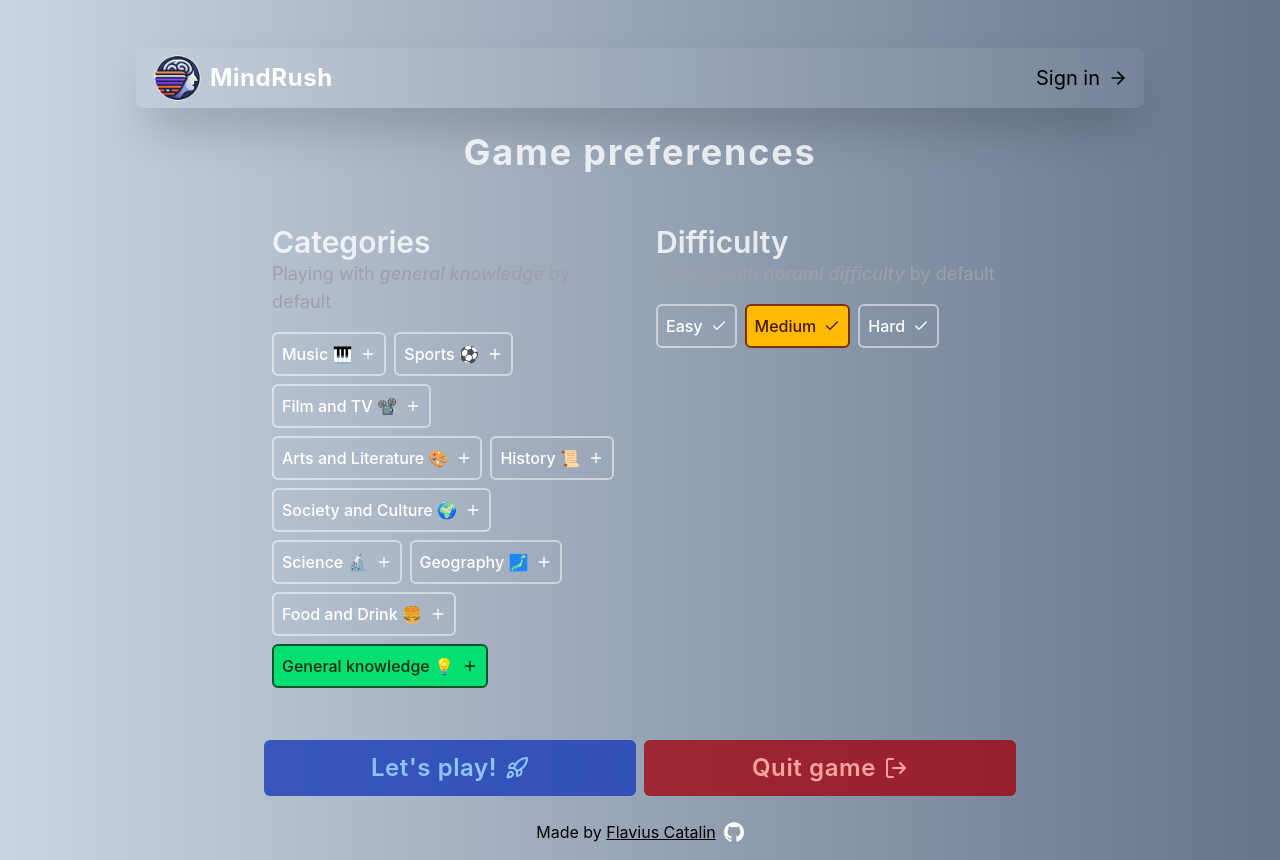
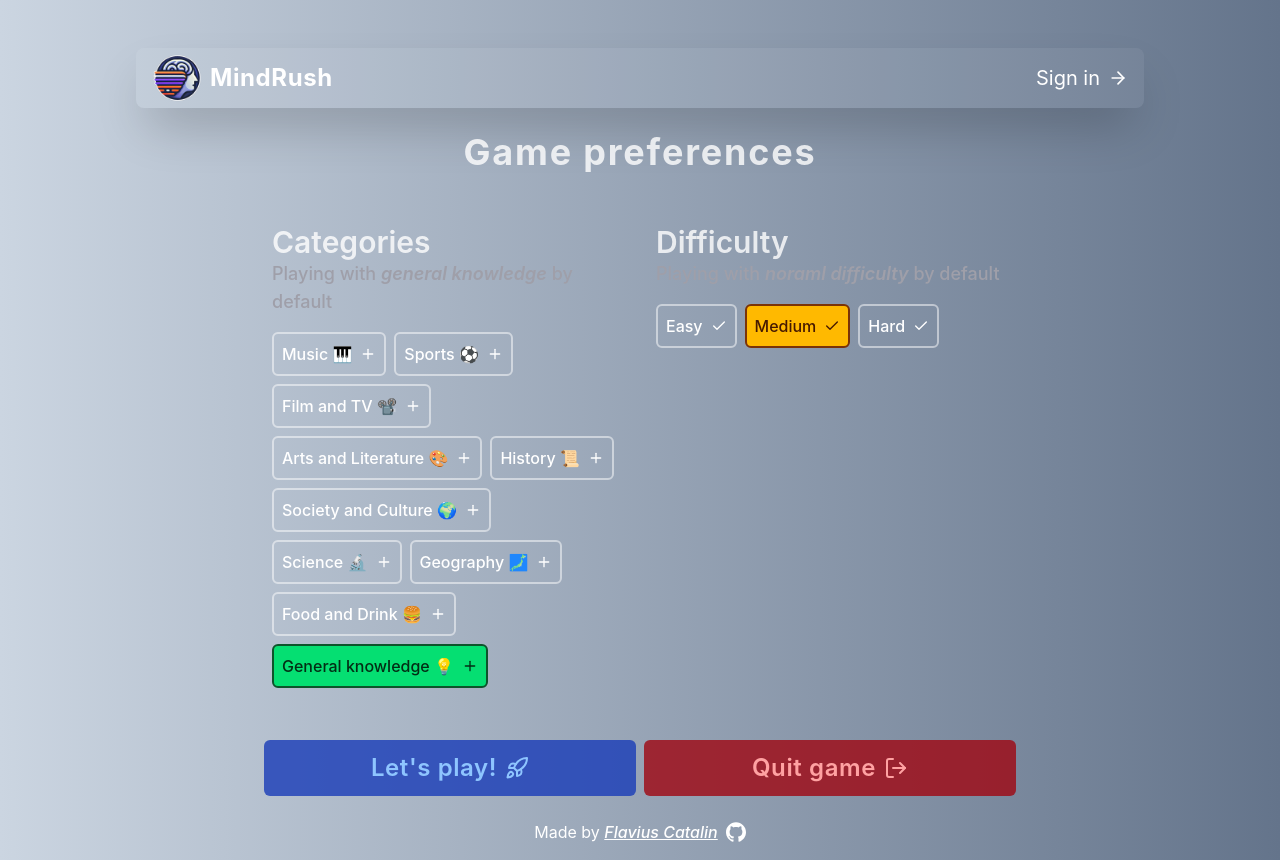
Before and after one commit to kete102/quiz-game, a React (Vite) app: page /game-setup in a window 1280 px wide. Built offline with nearby package versions, Linux system fonts and the light colour scheme; no server answers.

Commit message:
styles: text color

```diff
--- a/src/components/Footer.tsx
+++ b/src/components/Footer.tsx
@@ -2,12 +2,12 @@ import { Github } from './icons/Github'
 
 function Footer() {
 	return (
-		<footer className='w-full flex justify-center py-4 mb-2'>
+		<footer className='mb-2 flex w-full justify-center py-4 text-white'>
 			<h3 className='cursor-pinter'>
 				Made by{' '}
 				<a
 					href='#'
-					className='underline inline-flex items-center gap-x-2 underline-offset-1'
+					className='inline-flex items-center gap-x-2 font-medium italic underline underline-offset-1'
 				>
 					Flavius Catalin
 					<Github className='size-5' />
--- a/src/components/Header.tsx
+++ b/src/components/Header.tsx
@@ -31,7 +31,7 @@ function Header() {
 			</SignedIn>
 			<SignedOut>
 				<SignInButton mode='modal'>
-					<button className='inline-flex cursor-pointer items-center gap-x-2 text-xl transition-all hover:scale-103 hover:font-semibold active:scale-95 active:font-semibold'>
+					<button className='inline-flex cursor-pointer items-center gap-x-2 text-xl text-white transition-all hover:scale-103 hover:font-semibold active:scale-95 active:font-semibold'>
 						Sign in <ArrowRight className='size-5' />
 					</button>
 				</SignInButton>
--- a/src/components/Overview.tsx
+++ b/src/components/Overview.tsx
@@ -12,7 +12,7 @@ function Overview() {
 	return (
 		<div className='h-full w-full space-y-2 select-none'>
 			<section className='flex w-full flex-col items-center gap-y-2 md:flex-row md:justify-between'>
-				<h1 className='inline-flex items-center gap-x-2 text-3xl tracking-wider opacity-80 md:text-4xl'>
+				<h1 className='inline-flex items-center gap-x-2 text-3xl tracking-wider text-white opacity-80 md:text-4xl'>
 					Hi, <span>{user?.firstName}👋</span>
 				</h1>
 				<button
--- a/src/components/game/AnswerButton.tsx
+++ b/src/components/game/AnswerButton.tsx
@@ -3,10 +3,10 @@ import { Dot } from 'lucide-react'
 function AnswerButton({ answer }: { answer: string }) {
 	return (
 		<button
-			className={`inline-flex w-full transform cursor-pointer items-center gap-x-2 rounded-md bg-teal-950/20 p-2 pl-3 transition-all duration-200 hover:bg-teal-950 active:scale-97`}
+			className={`inline-flex w-full transform cursor-pointer items-center gap-x-2 rounded-md bg-teal-950/20 p-2 pl-3 text-white transition-all duration-200 hover:bg-teal-950 active:scale-97`}
 		>
 			<span className='inline-flex items-center gap-x-2 text-start text-lg leading-5 font-normal text-pretty italic md:leading-8 lg:text-2xl'>
-				<Dot className='size-6 lg:size-8' />
+				<Dot className='size-8 lg:size-10' />
 				{answer} orem Ipsum es simplemente el texto de relleno de las imprentas
 			</span>
 		</button>
--- a/src/components/game/CategoryPicker.tsx
+++ b/src/components/game/CategoryPicker.tsx
@@ -13,8 +13,9 @@ function CategoryPicker() {
 			<h2 className='text-2xl font-semibold text-white opacity-80 md:text-3xl'>
 				Categories
 			</h2>
-			<p className='text-lg text-zinc-400'>
-				Playing with <i className='font-medium'>general knowledge</i> by default
+			<p className='text-lg font-medium text-zinc-400'>
+				Playing with <i className='font-semibold'>general knowledge</i> by
+				default
 			</p>
 			<div className='mt-4 flex w-full max-w-xl flex-wrap items-center gap-2'>
 				{CATEGORIES.map((category) => (
--- a/src/components/game/DifficultyPicker.tsx
+++ b/src/components/game/DifficultyPicker.tsx
@@ -32,8 +32,9 @@ function Difficultypicker() {
 			<h2 className='text-2xl font-semibold text-white opacity-80 md:text-3xl'>
 				Difficulty
 			</h2>
-			<p className='text-lg text-zinc-400'>
-				Playing with <i className='font-medium'>noraml difficulty</i> by default
+			<p className='text-lg font-medium text-zinc-400'>
+				Playing with <i className='font-semibold'>noraml difficulty</i> by
+				default
 			</p>
 			<div className='mt-4 flex w-full max-w-xl flex-wrap items-center gap-2'>
 				{DIFFICULTIES.map((difficulty: Difficulty) => (
--- a/src/components/game/GameInfo.tsx
+++ b/src/components/game/GameInfo.tsx
@@ -13,7 +13,7 @@ function GameInfo({
 	incorrectAnswers,
 }: Props) {
 	return (
-		<section className='flex w-full flex-col items-center px-4 md:max-w-2xl lg:max-w-3xl'>
+		<section className='flex w-full flex-col items-center px-4 text-white md:max-w-2xl lg:max-w-3xl'>
 			<div className='flex w-full items-center justify-center gap-x-3'>
 				<h3 className='inline-flex items-center gap-x-2 rounded-md bg-black/50 p-3 text-2xl font-semibold transition-all hover:scale-103'>
 					<ListOrdered className='size-6' />
```
